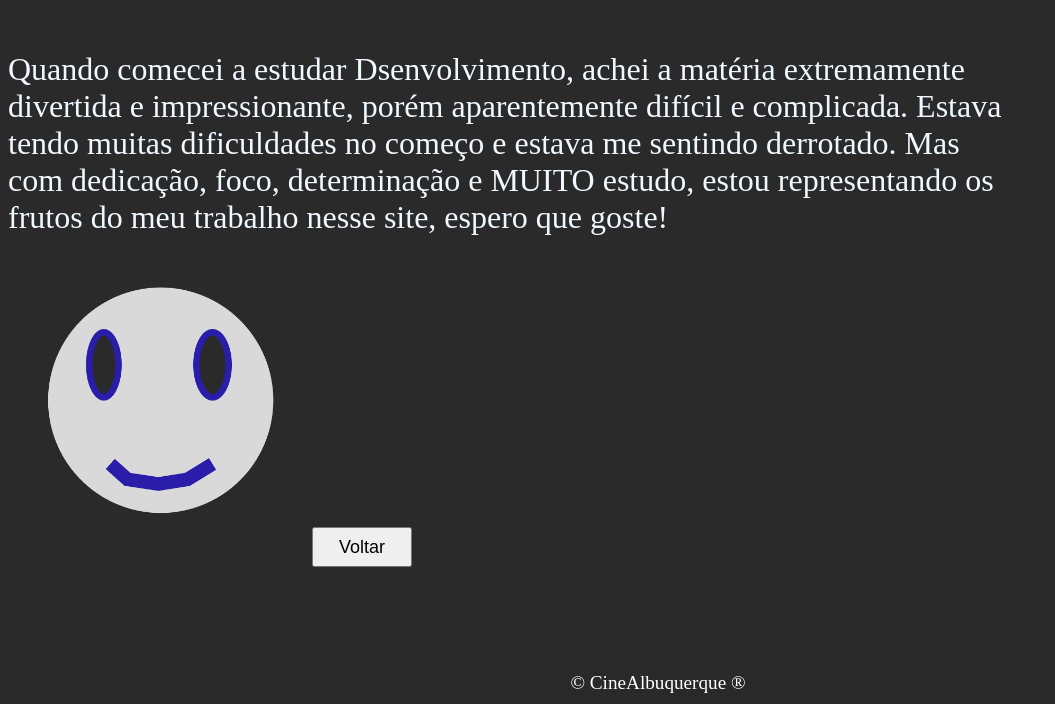
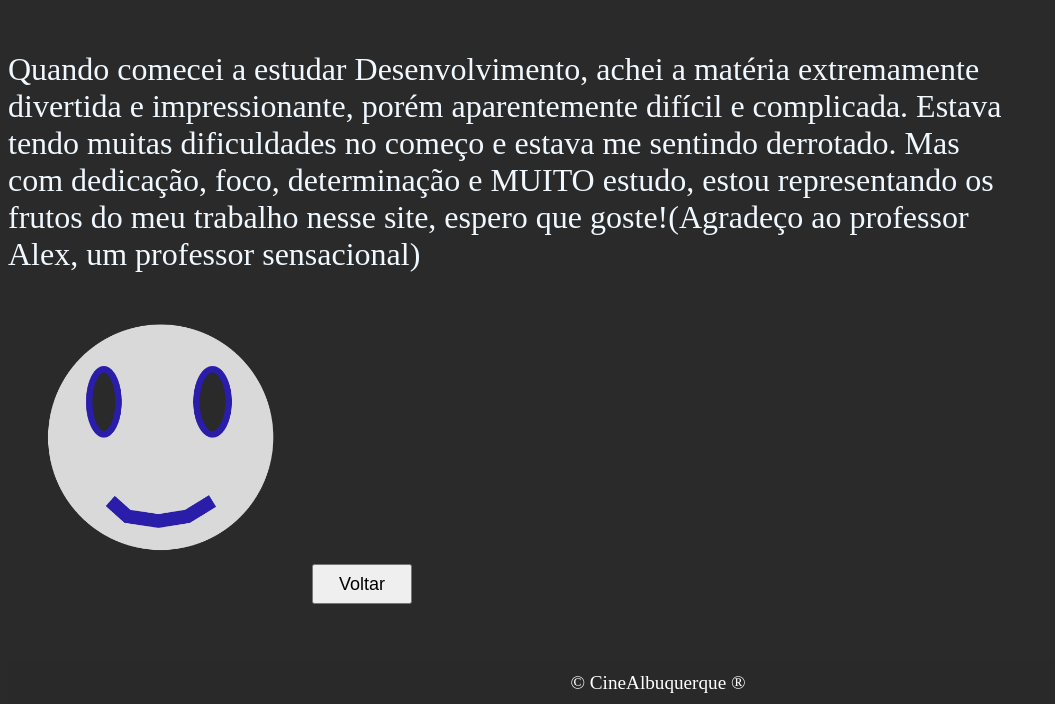
Before and after one commit to Anegue-Albq/Cinegue, a plain HTML site: page sobre.html in a window 1280 px wide. Shown: the part 96-800 px from the top of the page, without its empty margins (0-1055 px from the left). Drawn offline with Linux system fonts and the light colour scheme.

Commit message:
Corrigindo erros ortográficos

```diff
--- a/sobre.html
+++ b/sobre.html
@@ -13,7 +13,7 @@
     <h1>Enzo de Albuquerque Anegue</h1>
     <main>
         <div style="width: 80%;justify-content: center;display: flex;">
-            <p style="font-size: xx-large;">Quando comecei a estudar Dsenvolvimento, achei a matéria extremamente
+            <p style="font-size: xx-large;">Quando comecei a estudar Desenvolvimento, achei a matéria extremamente
                 divertida
                 e impressionante, porém
                 aparentemente difícil e complicada. Estava tendo muitas dificuldades no começo e estava me sentindo
@@ -21,10 +21,10 @@
                 Mas com dedicação, foco, determinação e MUITO estudo, estou representando os frutos do meu trabalho
                 nesse
                 site,
-                espero que goste!</p>
+                espero que goste!(Agradeço ao professor Alex, um professor sensacional)</p>
         </div>
         <img width="300px" src="imgs/Captura de tela 2025-05-13 115908.png" alt="">
-        <a style="font-size: x-large; color: aliceblue;" href="http://127.0.0.1:5500/site.html"> <button style="width: 100px;height: 40px;font-size: large;">Voltar</button></a>
+        <a style="font-size: x-large; color: aliceblue;" href="site.html"> <button style="width: 100px;height: 40px;font-size: large;">Voltar</button></a>
     </main>
     <footer>&copy; CineAlbuquerque &reg;</footer>
 
```
